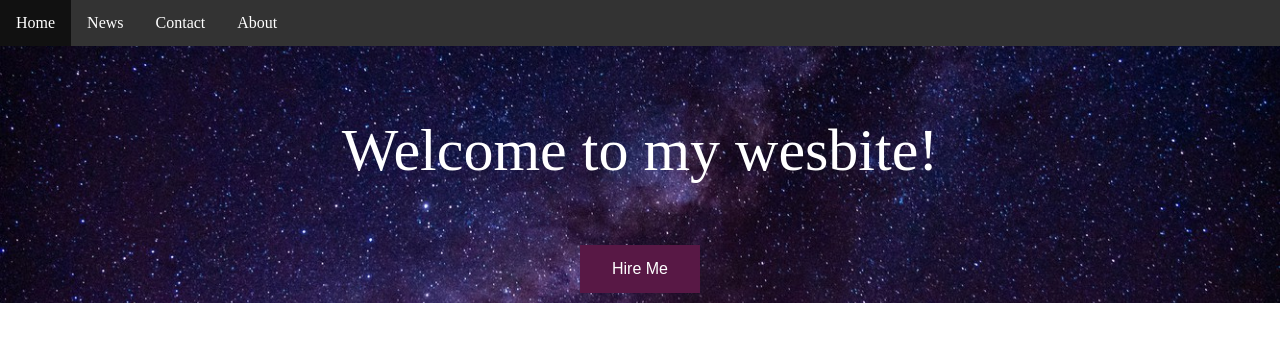
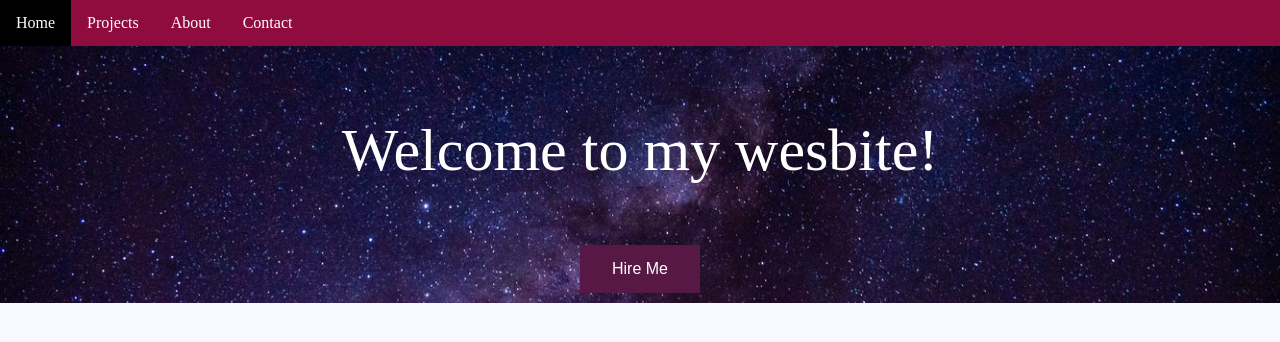
Before and after one commit to gulam101/Dummy-Portfolio, a plain HTML site: page index.html in a window 1280 px wide. Drawn offline with Linux system fonts and the light colour scheme.

Commit message:
Updated Animation

```diff
--- a/index.html
+++ b/index.html
@@ -9,10 +9,10 @@
 <body>
 <!-- Navbar -->
   <ul>
-    <li><a class="active" href="#home">Home</a></li>
-    <li><a href="#news">News</a></li>
-    <li><a href="#contact">Contact</a></li>
-    <li><a href="#about">About</a></li>
+    <li><a href="#">Home</a></li>
+    <li><a href="#">Projects</a></li>
+    <li><a href="#">About</a></li>
+    <li><a href="#">Contact</a></li>
   </ul>
 <!-- End of Navbar -->
 
--- a/style.css
+++ b/style.css
@@ -1,14 +1,14 @@
-:root {
-
-}
-
 body {
   margin: 0px;
   padding: 0px;
   width: 100%;
+  background-color: #f8f8ff;
 }
 
 /* Fonts */
+b {
+  font-weight: 600;
+}
 
 p {
   color: white;
@@ -46,7 +46,6 @@ span {
 }
 
 /* End of Fonts */
-
 .button-main-section {
   background-color: #581845;
   border: none;
@@ -75,7 +74,14 @@ span {
 .button-main-section:hover {
   transition: ease-in-out 550ms;
   background-color: #C70039;
-  text-decoration: underline;
+  color: black;
+  border: 0.5px solid #00FFFF;
+  border-radius: 120px;
+}
+
+li a:hover {
+  color: #fff;
+  background-color: black;
 }
 
 .rainbow-text:hover {
@@ -96,7 +102,7 @@ ul {
   margin: 0;
   padding: 0;
   overflow: hidden;
-  background-color: #333;
+  background-color: #900C3F;
 }
 
 li {
@@ -111,8 +117,4 @@ li a {
   text-decoration: none;
 }
 
-li a:hover {
-  background-color: #111;
-}
-
 /* End of Footer */
```
